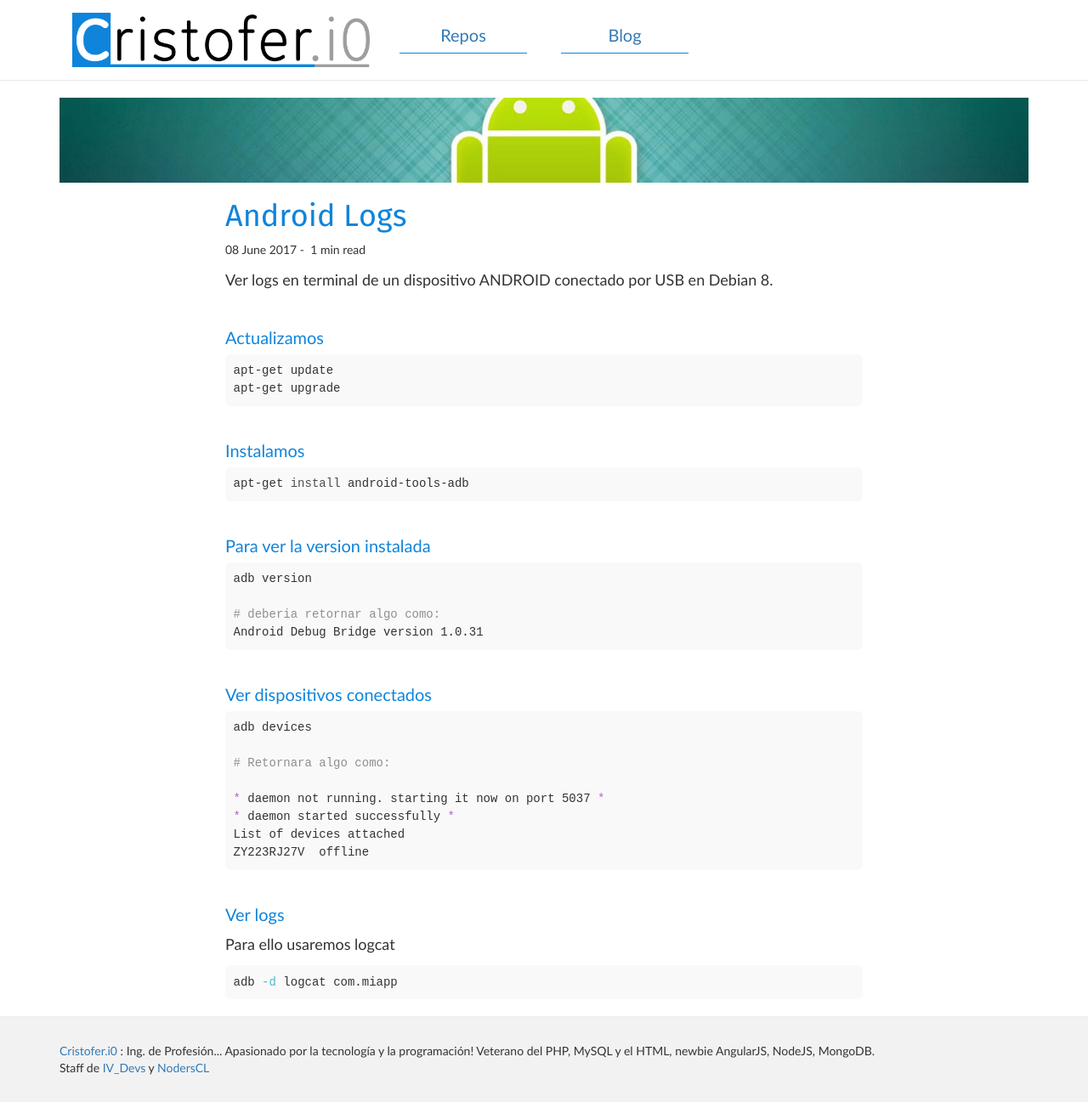
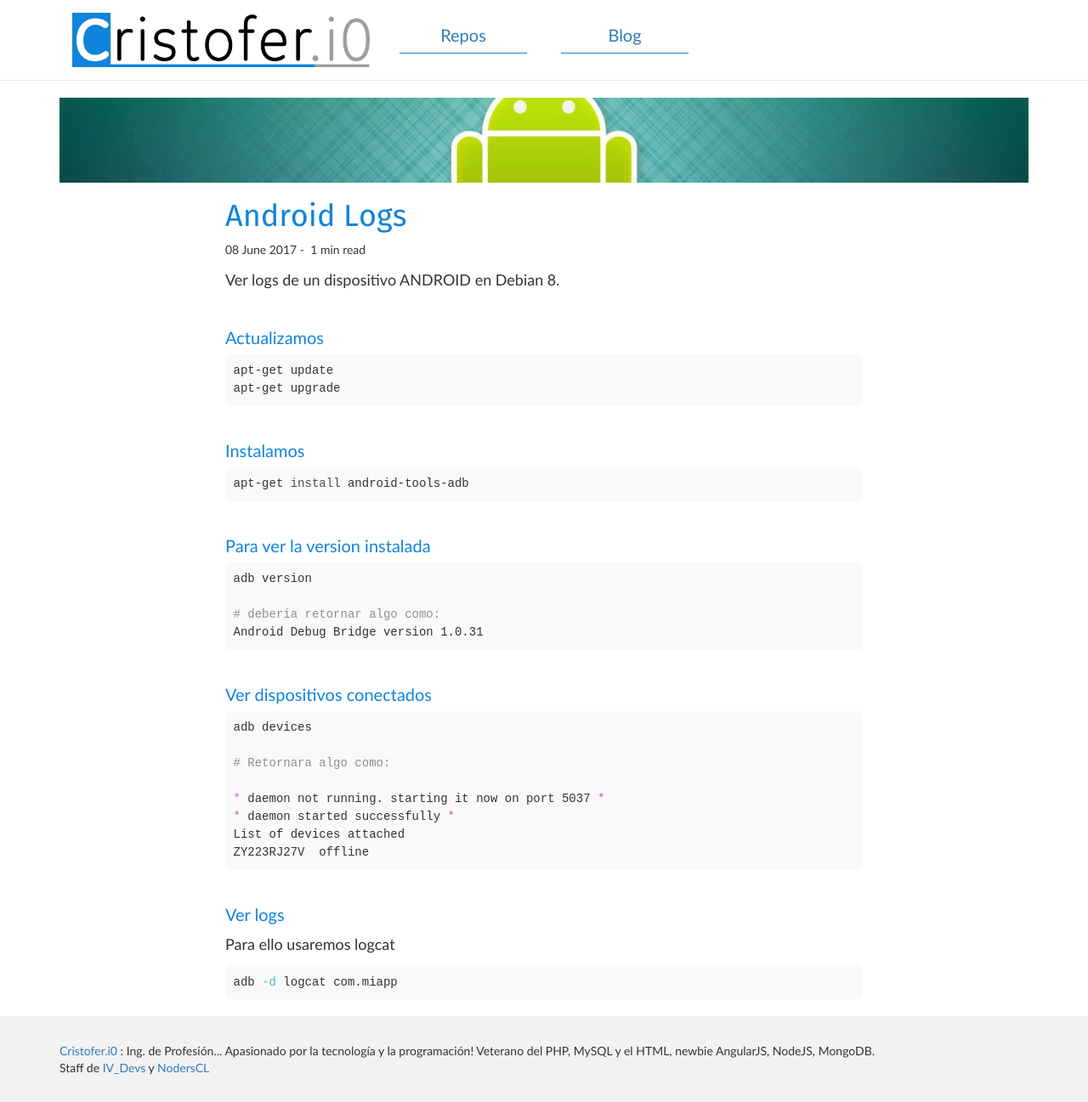
Before and after one commit to cristofer-dev/cristofer.io, a Jekyll site: the page built from _posts/2017-06-08-android-logs.md, in a window 1280 px wide. Shown: the whole page at 85% size. Built offline with Jekyll 4.4.1, drawn with Linux system fonts in a browser that asks for light colours; comment, search, counter and statistics services are not loaded.

Commit message:
UPDATE POST
 Changes to be committed:
	modified:   _posts/2017-06-08-android-logs.md

```diff
--- a/_posts/2017-06-08-android-logs.md
+++ b/_posts/2017-06-08-android-logs.md
@@ -4,7 +4,7 @@ title: "Android Logs"
 image: android.jpg
 ---
 
-Ver logs en terminal de un dispositivo ANDROID conectado por USB en Debian 8.
+Ver logs de un dispositivo ANDROID en Debian 8.
 
 
 ###### Actualizamos
```
